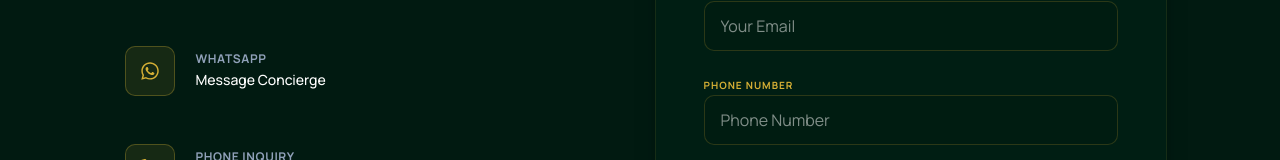
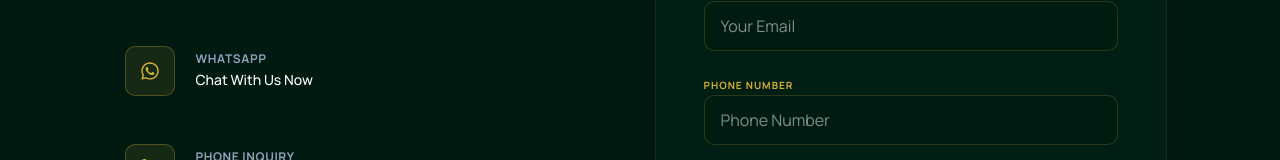
Before and after one commit to nsilva1/wephco-website-v2, a Next.js app: page /contact-us in a window 1280 px wide. Shown: the part 489-649 px from the top of the page. Built offline with nearby package versions, Linux system fonts and the light colour scheme.

Commit message:
landing page update completed

```diff
--- a/components/ContactUs.tsx
+++ b/components/ContactUs.tsx
@@ -18,7 +18,7 @@ const ContactUs = () => {
     setPhone('');
   };
 
-  const handleSubmit = async (e: React.FormEvent<HTMLFormElement>) => {
+  const handleSubmit = async (e: React.SubmitEvent<HTMLFormElement>) => {
     e.preventDefault();
     setLoading(true);
 
@@ -76,7 +76,7 @@ const ContactUs = () => {
                   target='_blank'
                   className='text-sm font-medium text-white hover:text-primary transition-colors'
                 >
-                  Message Concierge
+                  Chat With Us Now
                 </a>
               </div>
             </div>
```
